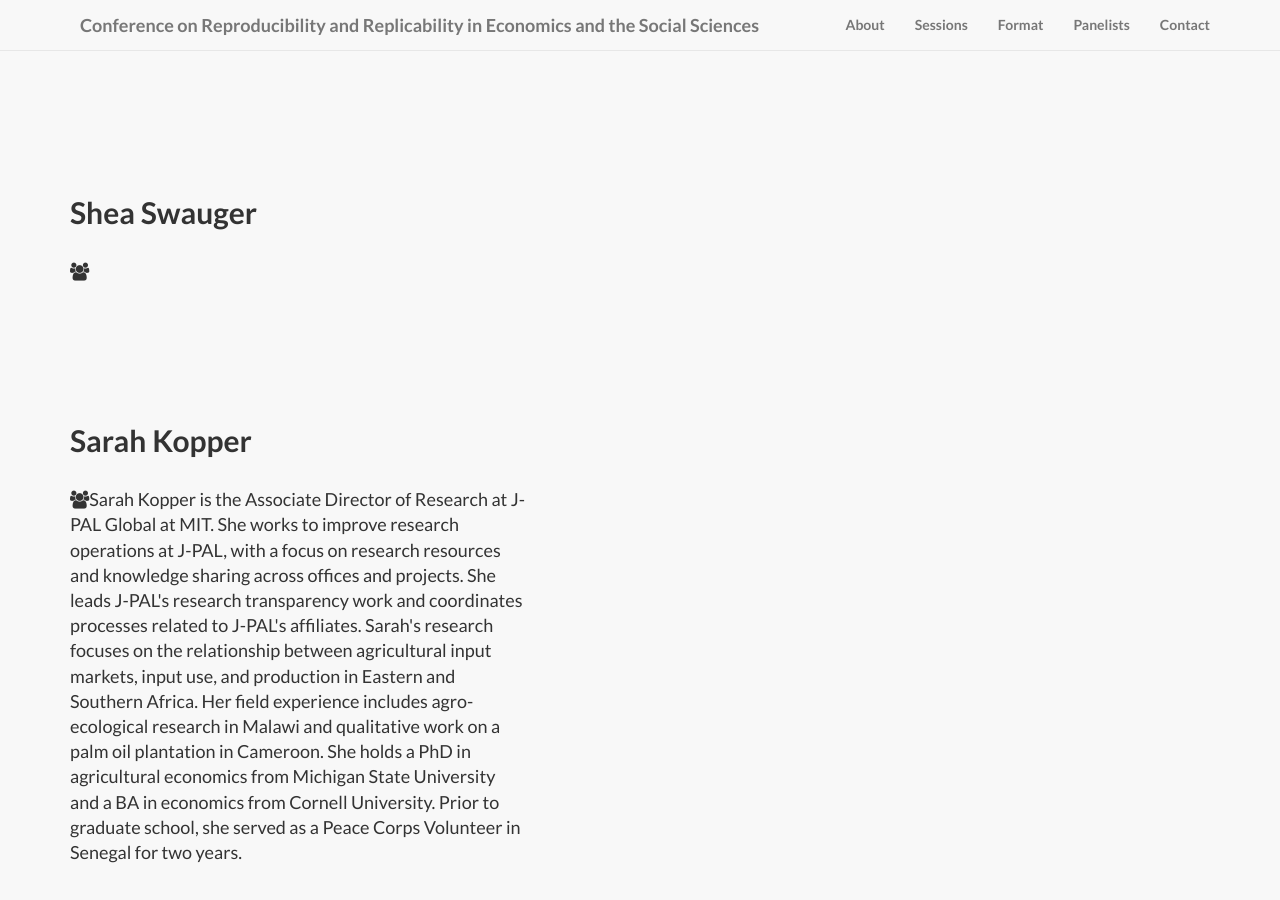
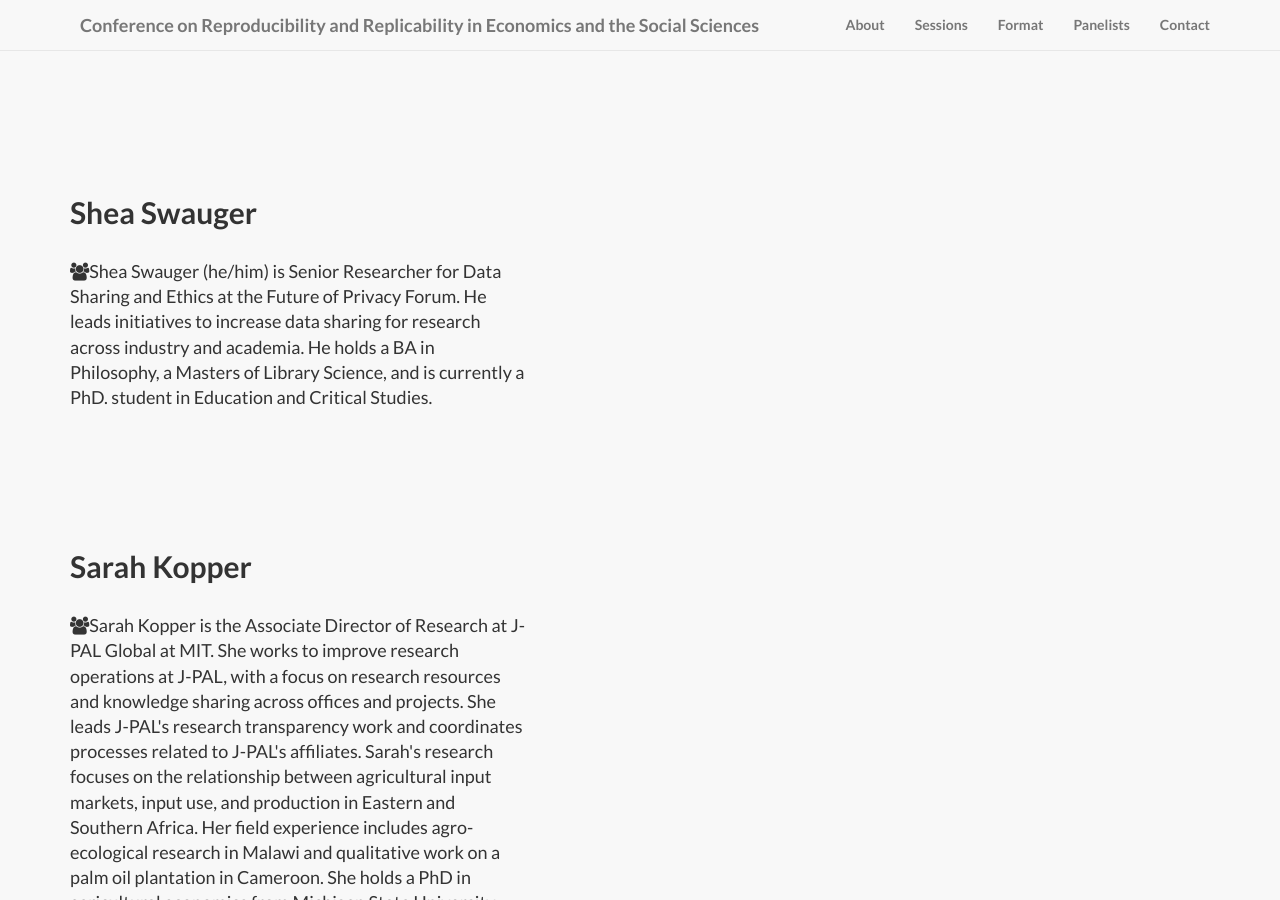
Before and after one commit to labordynamicsinstitute/crress, a Jekyll site: the page built from panelists.html, in a window 1280 px wide and 900 px high, scrolled down 6020 px. Built offline with Jekyll 4.4.1, drawn with Linux system fonts in a browser that asks for light colours; nearby versions of some CDN libraries; library files that are not in the unit come from our copies.

Commit message:
Update _config.yml
updated bio, twitter handle and linkedin page for Shea Swauger

```diff
--- a/_config.yml
+++ b/_config.yml
@@ -209,8 +209,12 @@
   - tag: swauger
     name: Shea Swauger
     affil: FPF
-    url: https://fpf.org/
+    url:  https://www.sheaswauger.com/
+    bio: |
+      Shea Swauger (he/him) is Senior Researcher for Data Sharing and Ethics at the Future of Privacy Forum. He leads initiatives to increase data sharing for research across industry and academia. He holds a BA in Philosophy, a Masters of Library Science, and is currently a PhD. student in Education and Critical Studies.
     affiliation: Future of Privacy Forum
+    twitter: SheaSwauger
+    linkedin: https://www.linkedin.com/in/shea-swauger-88343021b
   - tag: kopper
     name: Sarah Kopper
     affil: JPAL
```
